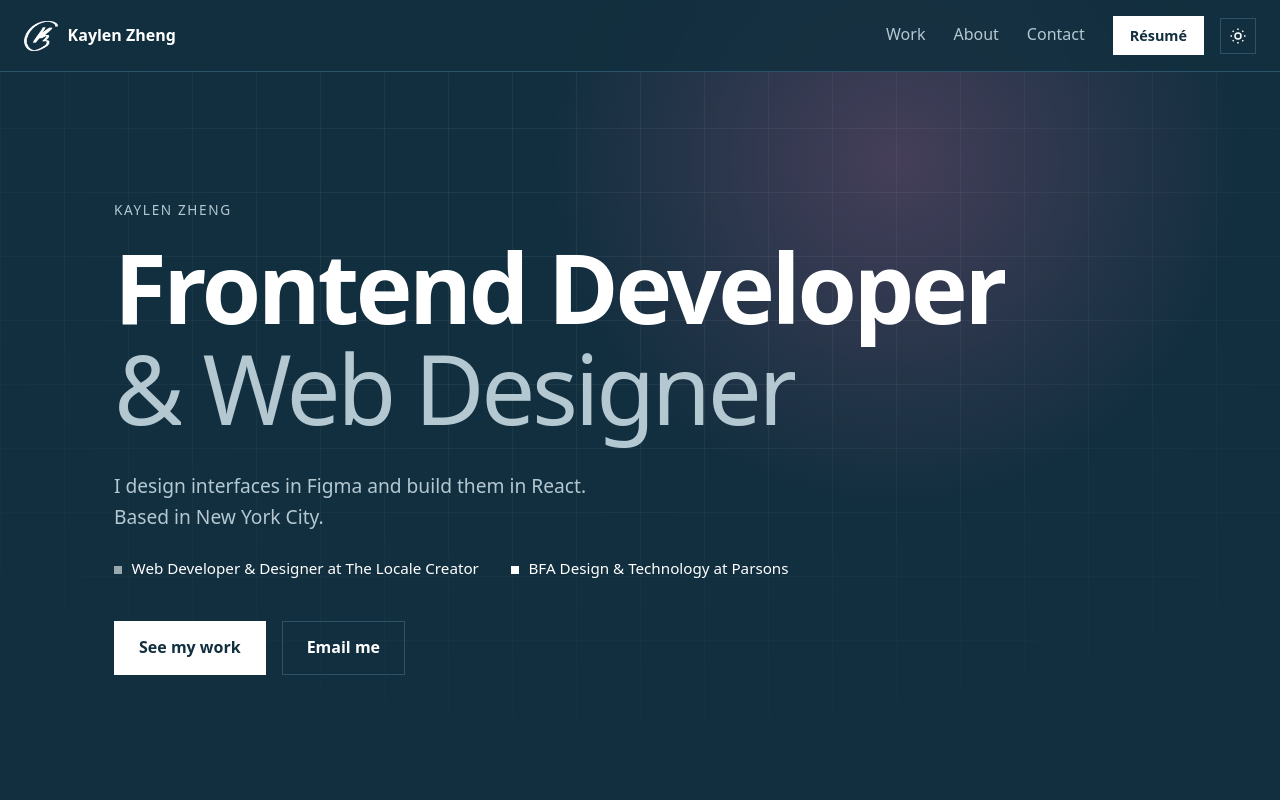
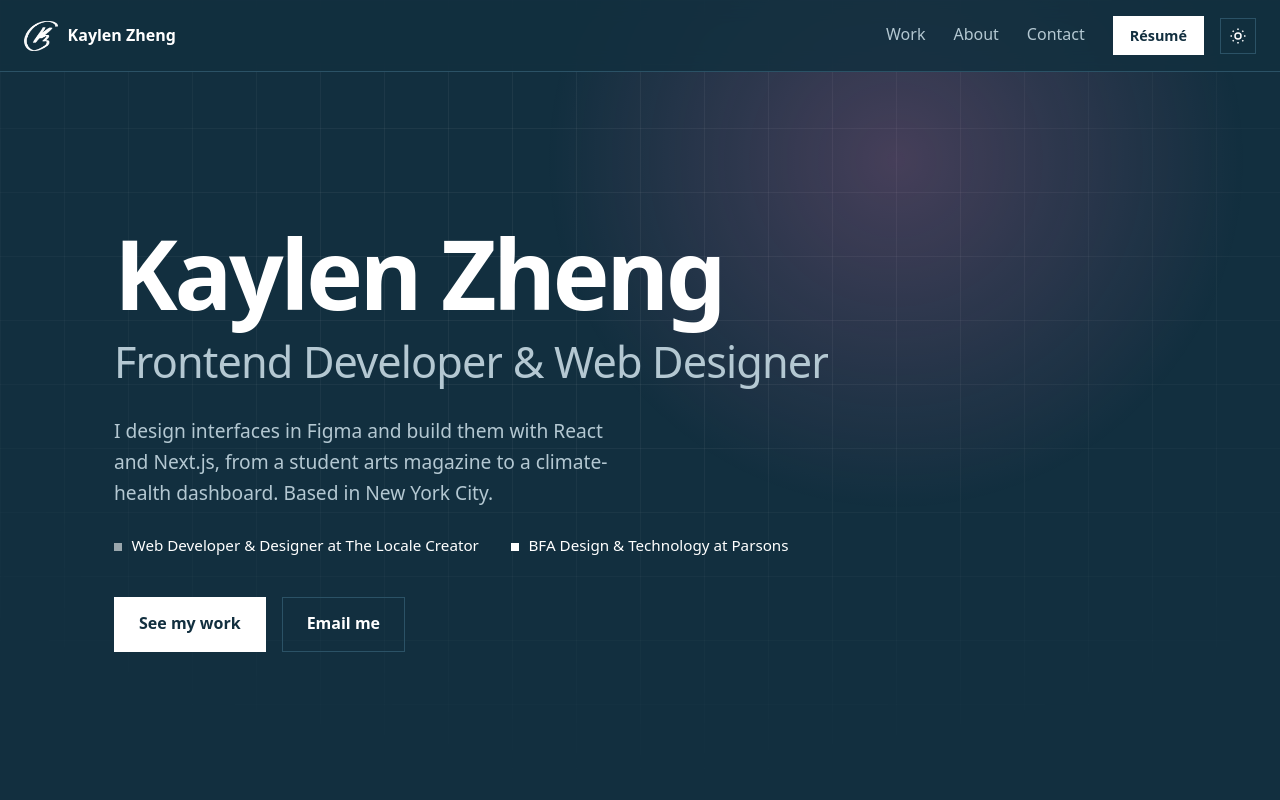
Before and after one commit to kaylenzheng02/kaylenzheng02.github.io, a React (Vite) app: page / in a window 1280 px wide. Shown: the top 800 px of the page. Built offline with nearby package versions, Linux system fonts and the light colour scheme.

Commit message:
email bug fix?????

```diff
--- a/src/App.css
+++ b/src/App.css
@@ -232,6 +232,13 @@ main {
 .hero-muted {
   color: var(--muted);
   font-weight: 400;
+}
+
+.hero-title {
+  display: block;
+  margin-top: 0.35em;
+  font-size: 0.45em;
+  letter-spacing: -0.02em;
 }
 
 .word {
@@ -643,6 +650,12 @@ main {
   color: var(--bg);
 }
 
+.contact-copied {
+  margin: 0.75rem 0 0;
+  font-size: 0.85rem;
+  color: var(--subtle);
+}
+
 .social {
   display: flex;
   justify-content: center;
--- a/src/App.jsx
+++ b/src/App.jsx
@@ -13,6 +13,40 @@ function useTheme() {
   }, [theme])
 
   return [theme, () => setTheme(theme === 'dark' ? 'light' : 'dark')]
+}
+
+function useCopyEmail() {
+  const [copied, setCopied] = useState(false)
+
+  useEffect(() => {
+    if (!copied) return
+    const timer = setTimeout(() => setCopied(false), 2500)
+    return () => clearTimeout(timer)
+  }, [copied])
+
+  const fallbackCopy = () => {
+    const field = document.createElement('textarea')
+    field.value = profile.email
+    field.setAttribute('readonly', '')
+    field.style.position = 'fixed'
+    field.style.opacity = '0'
+    document.body.appendChild(field)
+    field.select()
+    const ok = document.execCommand('copy')
+    field.remove()
+    if (ok) setCopied(true)
+  }
+
+  // mailto only works when the visitor has a default mail app, so also copy the address
+  const copy = () => {
+    if (navigator.clipboard) {
+      navigator.clipboard.writeText(profile.email).then(() => setCopied(true), fallbackCopy)
+    } else {
+      fallbackCopy()
+    }
+  }
+
+  return [copied, copy]
 }
 
 function useReveal() {
@@ -141,38 +175,34 @@ function AnimatedWords({ text, start = 0 }) {
 }
 
 function Hero() {
-  const [first, second] = profile.title.split(' & ')
-  const firstCount = first.split(' ').length
+  const nameCount = profile.name.split(' ').length
+  const [copied, copyEmail] = useCopyEmail()
 
   return (
     <section id="top" className="hero">
-      <p className="eyebrow hero-fade" style={{ '--i': 0 }}>
-        {profile.name}
-      </p>
       <h1>
-        <AnimatedWords text={first} start={1} />
-        <br />
-        <span className="hero-muted">
-          <AnimatedWords text={`& ${second}`} start={firstCount + 1} />
+        <AnimatedWords text={profile.name} />
+        <span className="hero-title hero-muted">
+          <AnimatedWords text={profile.title} start={nameCount} />
         </span>
       </h1>
-      <p className="hero-intro hero-fade" style={{ '--i': 6 }}>
+      <p className="hero-intro hero-fade" style={{ '--i': 7 }}>
         {profile.intro}
       </p>
-      <ul className="hero-now hero-fade" style={{ '--i': 7 }}>
+      <ul className="hero-now hero-fade" style={{ '--i': 8 }}>
         {profile.now.map((line) => (
           <li key={line}>{line}</li>
         ))}
       </ul>
-      <div className="hero-actions hero-fade" style={{ '--i': 8 }}>
+      <div className="hero-actions hero-fade" style={{ '--i': 9 }}>
         <a href="#work" className="btn">
           See my work
         </a>
-        <a href={`mailto:${profile.email}`} className="btn btn-outline">
-          Email me
+        <a href={`mailto:${profile.email}`} className="btn btn-outline" onClick={copyEmail} aria-live="polite">
+          {copied ? 'Email copied!' : 'Email me'}
         </a>
       </div>
-      <a href="#work" className="scroll-cue hero-fade" style={{ '--i': 10 }} aria-label="Scroll to work">
+      <a href="#work" className="scroll-cue hero-fade" style={{ '--i': 11 }} aria-label="Scroll to work">
         <span />
       </a>
     </section>
@@ -299,14 +329,19 @@ function About() {
 }
 
 function Contact() {
+  const [copied, copyEmail] = useCopyEmail()
+
   return (
     <section id="contact" className="contact">
       <div className="reveal">
         <p className="eyebrow">Open to frontend and web design roles</p>
         <h2>Let's build something together.</h2>
-        <a href={`mailto:${profile.email}`} className="contact-email">
+        <a href={`mailto:${profile.email}`} className="contact-email" onClick={copyEmail}>
           {profile.email}
         </a>
+        <p className="contact-copied" aria-live="polite">
+          {copied ? 'Copied to your clipboard' : 'Click to email or copy'}
+        </p>
         <div className="social">
           <a href={profile.links.github} className="link" target="_blank" rel="noreferrer">
             GitHub ↗
--- a/src/data.js
+++ b/src/data.js
@@ -2,7 +2,7 @@ export const profile = {
   name: 'Kaylen Zheng',
   title: 'Frontend Developer & Web Designer',
   intro:
-    'I design interfaces in Figma and build them in React. Based in New York City.',
+    'I design interfaces in Figma and build them with React and Next.js, from a student arts magazine to a climate-health dashboard. Based in New York City.',
   now: [
     'Web Developer & Designer at The Locale Creator',
     'BFA Design & Technology at Parsons',
```
